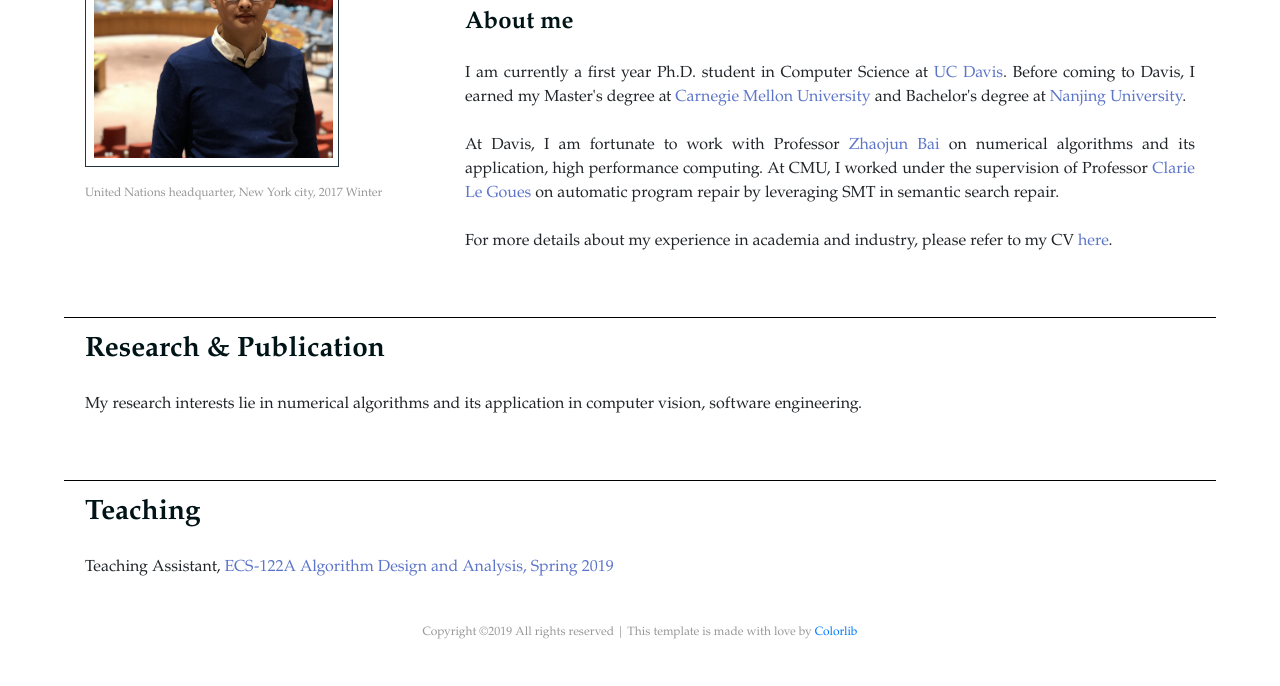
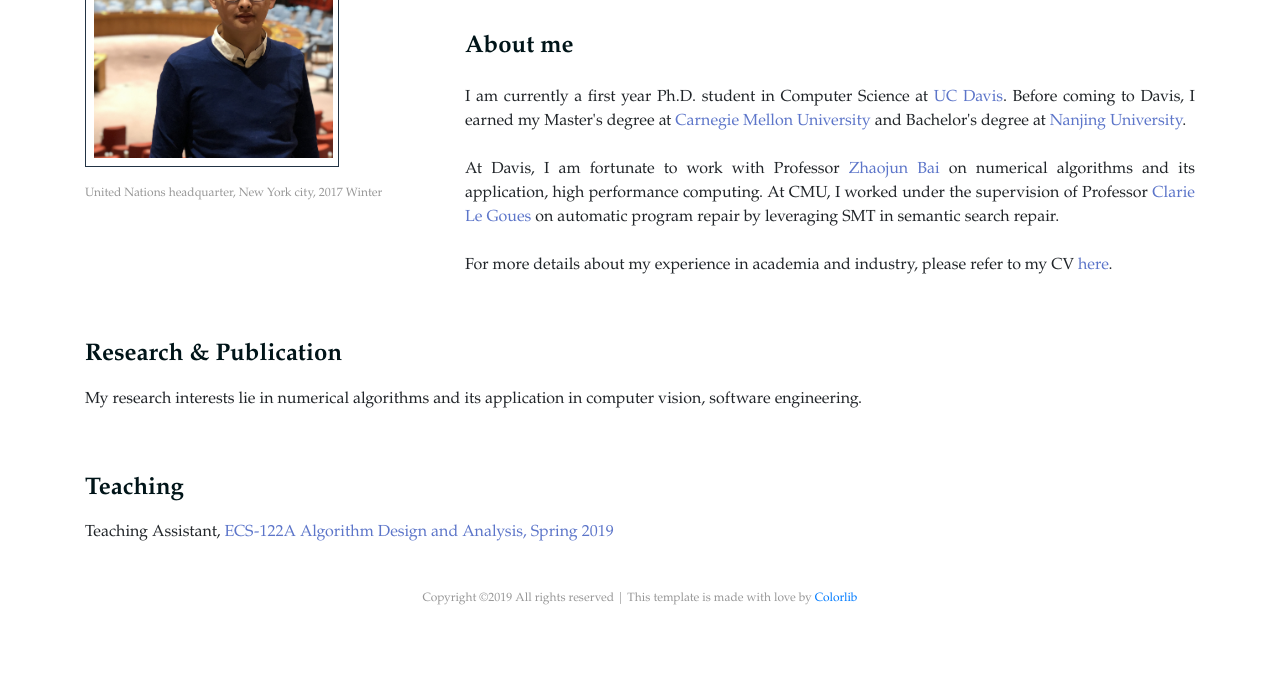
Before and after one commit to hytonwons/hytonwons.github.io, a plain HTML site: page index.html in a window 1280 px wide. Shown: the part 336-1022 px from the top of the page. After the commit the page ends 988 px from the top, so only its background shows below. Drawn offline with Linux system fonts and the light colour scheme.

Commit message:
add github link...

```diff
--- a/index.html
+++ b/index.html
@@ -49,7 +49,7 @@
 	</header>
 	<!-- header section end -->
 
-	<HR style="FILTER: alpha(opacity=100,finishopacity=0,style=3)" width="90%" color=#000 size=3>
+	<hr style="FILTER: alpha(opacity=100,finishopacity=0,style=3)" width="90%" color=#000 size=3>
 
 	<!-- Intro section start -->
 	<section class="page-section" style="margin-top:4.5%;">
@@ -68,6 +68,7 @@
 					  <br>
 					  <li>Office: 2356 Academic Surge</li>
 					  <li>E-mail: jiiwang at ucdavis dot edu</li>
+					  <li><a href="https://github.com/hytonwons" target="_blank"><img src="img/GitHub-Mark-120px-plus.png" style="width: 3%; height: 3%" alt=""/></a></li>
 					</ul>
 					<br><br>
 					<h4>About me</h4>
@@ -89,11 +90,10 @@
 
 	<!-- Research section start -->
 	<section id = "research" class="page-section" style="margin-top:5%;">
-		<HR style="FILTER: alpha(opacity=100,finishopacity=0,style=3)" width="90%" color=#000>
+
 		<div class="container">
-			<h3>Research & Publication</h3>
-			<br>
-			<div class="row">
+			<h4>Research & Publication</h4>
+			<div class="row" style="margin-top:1.5%;">
 				<div class="col-md-12" style="text-align:justify;">
 					<span>My research interests lie in numerical algorithms and its application in computer vision, software engineering. </span>
 				</div>
@@ -104,11 +104,9 @@
 
 	<!-- Teaching section start -->
 	<section id = "teaching" class="page-section" style="margin-top:5%;">
-		<HR style="FILTER: alpha(opacity=100,finishopacity=0,style=3)" width="90%" color=#000>
 		<div class="container">
-			<h3>Teaching</h3>
-			<br>
-			<div class="row">
+			<h4>Teaching</h4>
+			<div class="row" style="margin-top:1.5%;">
 				<div class="col-md-12" style="text-align:justify;">
 					<ul style="list-style-type:none;">
 					  <li>Teaching Assistant, <a href="http://web.cs.ucdavis.edu/~bai/ECS122A/" target="_blank" style="color: #5c75c9">ECS-122A Algorithm Design and Analysis, Spring 2019</a></li>
```
Also changed, not shown: img/GitHub-Mark-120px-plus.png (added).
